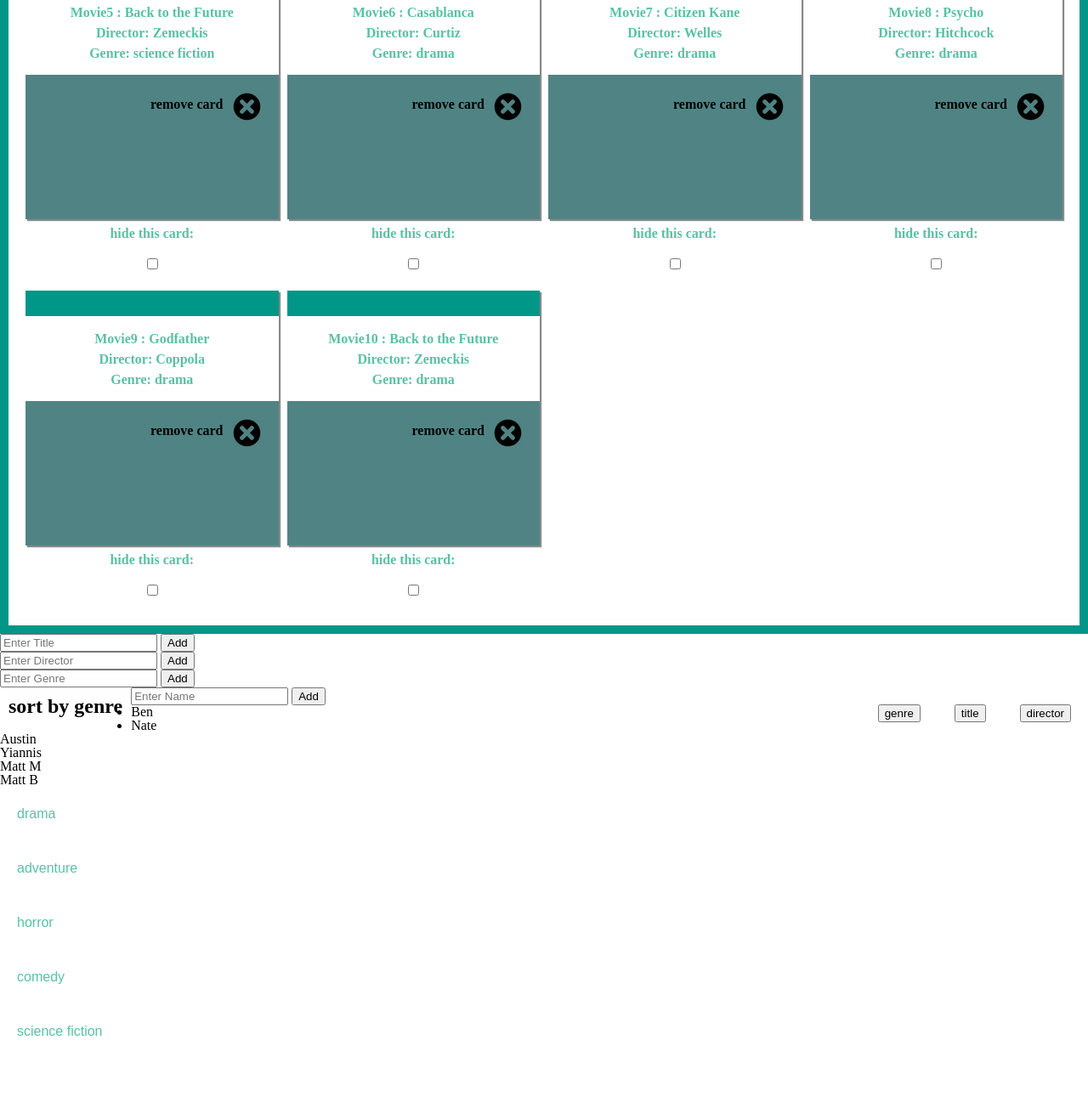
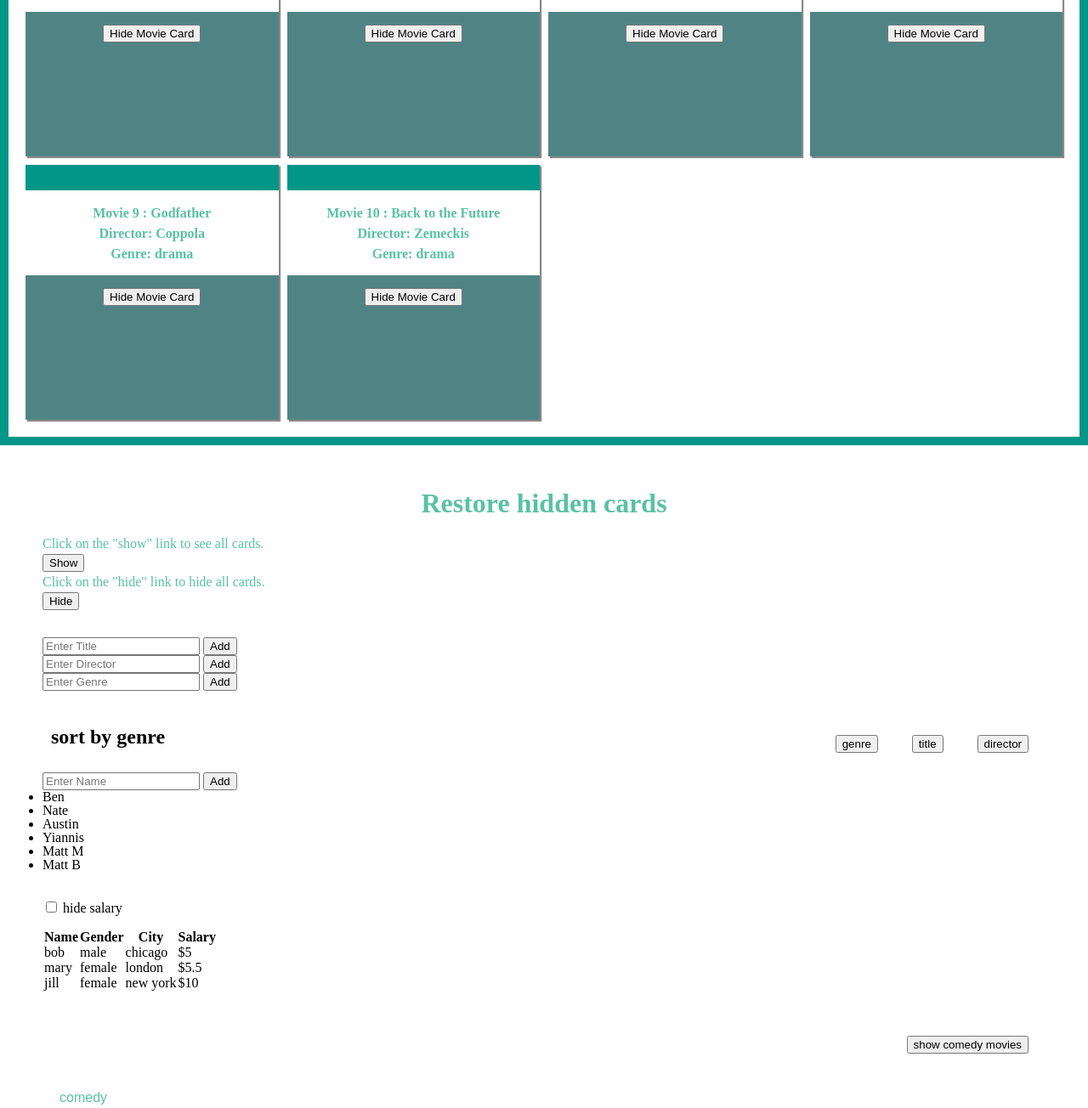
Before and after one commit to laughingchispas/Pellego_task_1, a plain HTML site: page index.html in a window 1280 px wide. Shown: the part 528-1832 px from the top of the page at 85% size. Before the commit the page ends 1754 px from the top, so only its background shows below. Drawn offline with Linux system fonts and the light colour scheme.

Commit message:
Hide-show buttons : with some problems

```diff
--- a/index.html
+++ b/index.html
@@ -33,32 +33,45 @@
 </header>
 
 <div class="parent">
-    <div id="card" class="item" ng-repeat="card in movieCards | orderBy: sorting" ng-hide="checked">
-
-        <!--using this 'checked status, I am able to make the cards hide one by one...obviously then the bock doesn't check then-->
-
-
+    <div id="card" class="item" ng-repeat="card in movieCards | orderBy: sorting" ng-hide="checked" ng-show="restoreChecked">
         <div class="inner_item">
             <div class="movie_content">
-                <p>Movie{{$index + 1}} : {{card.title}}</p>
+                <p>Movie {{ $index + 1}} : {{card.title}}</p>
                 <p class="director">Director: {{card.director}}</p>
                 <p>Genre: {{card.genre}}</p>
             </div>
-            <div class="removeBox"></div>
-                <div class="removeButton">
-                    <img ng-click="removeCard($index)" src="images/xButton.png">
-                </div>
-                <div class="removeText">
-                        remove card
-                </div>
-            </div>
-        <div>
-            <p> hide this card: </p> <input type="checkbox" ng-model="checked"><br/>
-
-            <!--this is what I am using for the checking of the box--- there is probably a much better way to to do this-->
+            <div class="removeBox">
+                <button ng-click="checked=true">Hide Movie Card</button>
             </div>
         </div>
     </div>
+</div>
+
+
+
+<br/><br/>
+
+<div class="bottomHalf">
+
+    <div>
+        <h1>
+            Restore hidden cards
+        </h1>
+        <p>
+            Click on the "show" link to see all cards.
+        </p>
+        <button ng-click="(restoreChecked=true) && (checked=false)">
+            Show
+        </button>
+        <p>
+            Click on the "hide" link to hide all cards.
+        </p>
+        <button ng-click="(checked=true) && (restoreChecked=false)">
+            Hide
+        </button>
+    </div>
+
+    <br/><br/>
 
     <div>
         <form ng-submit="addMovieTitle(myTitle)">
@@ -75,6 +88,9 @@
         </form>
     </div>
 
+
+
+    <br/><br/>
 
     <div>
         <h2 class="title">
@@ -93,6 +109,7 @@
 
 
 
+    <br/><br/><br/><br/>
 
 
     <div>
@@ -105,17 +122,38 @@
         </ul>
     </div>
 
+    <br/><br/>
 
+    <input type="checkbox" ng-model="hideSalary"/> hide salary
+    <br/><br/>
+    <table>
+        <thead>
+            <th>Name</th>
+            <th>Gender</th>
+            <th>City</th>
+            <th ng-hide="hideSalary">Salary</th>
+        </thead>
+        <tbody ng-repeat="employee in employees">
+            <td>{{ employee.name}} </td>
+            <td>{{ employee.gender}} </td>
+            <td>{{ employee.city}} </td>
+            <td ng-hide="hideSalary">{{ employee.salary}} </td>
+        </tbody>
+    </table>
 
-<!--- attempt to display all cards but one -->
-<!-- wanting to format this so that it doesn't float to the left using css but it won't seem to apply to this div below- also color properties aren't seeming to apply-->
+    <br/><br/>
 
+    <!--- attempt to display one genre -->
 
-<div id="genreSorter" ng-repeat="genre in genreCards" ng-hide="edit(genres)">
+    <button class="button" ng-click="sortComedy(genre)" ng-model="sortComedy">
+        show comedy movies
+    </button>
+    <br/><br/>
+    <div class="genreSorter" ng-repeat= "genre in genreCards" ng-show="sortComedy(genre)">
         <p>{{genre.genre}}</p>
     </div>
 
-
+</div>
 
 
 
@@ -242,7 +280,9 @@ Click me for movie: <input type="checkbox" ng-model="movieChecked"><br/>
 
 </script>
 
-
+ <div class="removeButton">
+                    <img ng-click="removeCard($index)" src="images/xButton.png">
+                </div>
 -->
 
 </body>
--- a/scripts/angularApp.js
+++ b/scripts/angularApp.js
@@ -30,7 +30,7 @@ myApp.controller('CardController', function($scope) {
 
 
     var movies = [
-        {title: 'Casablanca', director: 'Curtiz', genre: "drama"},
+        {title: 'Casablanca', director: 'Curtiz', genre: ['drama', 'action']},
         {title: 'Citizen Kane', director: 'Welles', genre: "adventure"},
         {title: 'Psycho', director: 'Hitchcock', genre: "horror"},
         {title: 'Godfather', director: 'Coppola', genre: "comedy"},
@@ -65,11 +65,12 @@ myApp.controller('CardController', function($scope) {
 
     $scope.genreCards = genres
 
-    $scope.edit = function(genre){
-        if(genres.genre=="drama"){
+    $scope.sortComedy = function(genre){
+        if(genre.genre === "comedy"){
             return true
         }
     }
+
 
 
     $scope.names = ["Ben", "Nate", "Austin", "Yiannis", "Matt M", "Matt B"]
@@ -77,7 +78,13 @@ myApp.controller('CardController', function($scope) {
                  $scope.names.push(myName);
             };
 
+    var employees = [
+        {name: 'bob', gender: 'male', city: 'chicago', salary: '$5'},
+        {name: 'mary', gender: 'female', city: 'london', salary: '$5.5'},
+        {name: 'jill', gender: 'female', city: 'new york', salary: '$10'},
+        ]
 
+    $scope.employees = employees
 
 
     });
--- a/styles/main.css
+++ b/styles/main.css
@@ -199,7 +199,7 @@ p {
 
 
 
-#genreSorter {
+.genreSorter {
     float: left;
     width: 100%;
     color: red;
@@ -209,6 +209,9 @@ p {
     color: green;
     }
 
+.bottomHalf {
+    margin: 0 50px;
+    }
 
 /* ******************************************
     Media Queries
```
Lines whose indentation alone changed are shown as unchanged.
